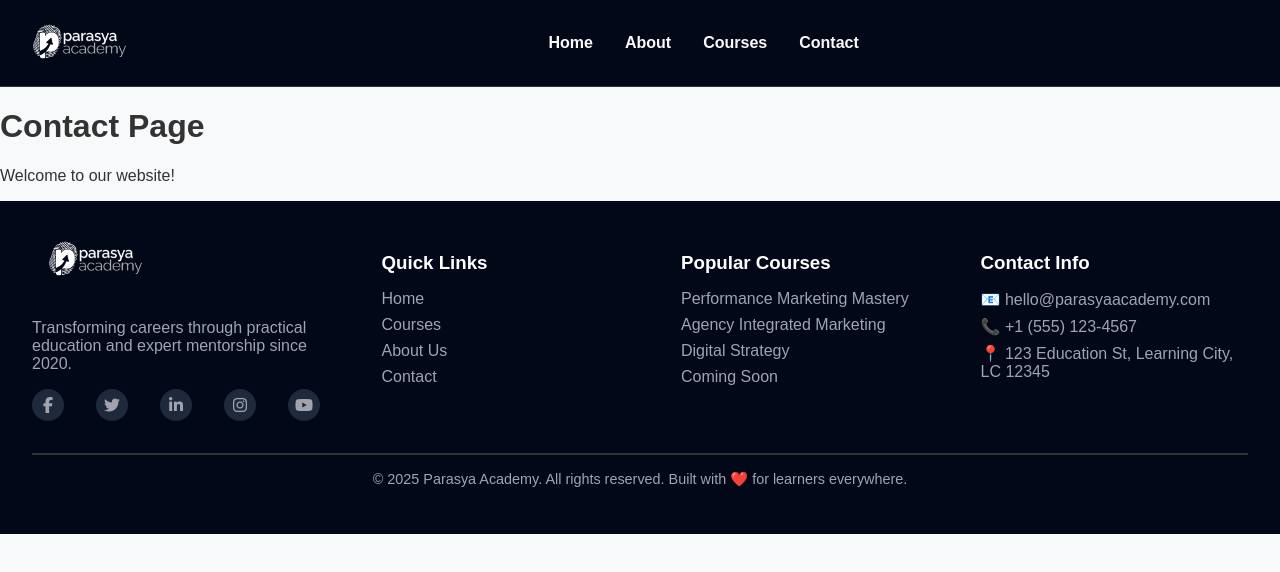
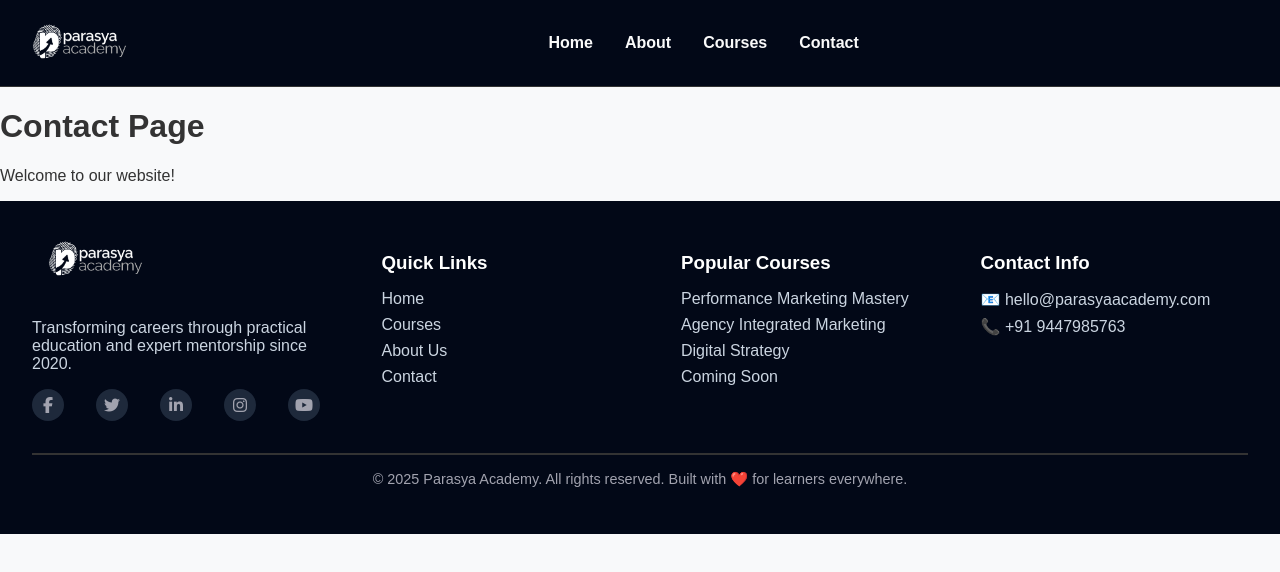
Before and after one commit to parasyadigitalhub/parasya-academy, a React (Vite) app: page /contact in a window 1280 px wide. Shown: the top 572 px of the page. Built offline with nearby package versions, Linux system fonts and the light colour scheme.

Commit message:
footer correction

```diff
--- a/src/components/footer.jsx
+++ b/src/components/footer.jsx
@@ -52,8 +52,7 @@ export default function Footer() {
             <h3>Contact Info</h3>
             <ul>
               <li>📧 hello@parasyaacademy.com</li>
-              <li>📞 +1 (555) 123-4567</li>
-              <li>📍 123 Education St, Learning City, LC 12345</li>
+              <li>📞  +91 9447985763</li>
             </ul>
           </div>
         </div>
--- a/src/components/styles/footer.css
+++ b/src/components/styles/footer.css
@@ -1,6 +1,6 @@
 footer {
   background-color: #020817;
-  color: #A2A3AF;
+  color: #cbd5e1;
   text-align: center;
   padding: 2rem 2rem;
 }
@@ -33,7 +33,7 @@ footer {
 .footer-links ul li {
   margin-bottom: 0.5rem;
   cursor: pointer;
-  color: #A2A3AF;
+  color: #cbd5e1;
 }
 
 .footer-links ul li:hover {
```
